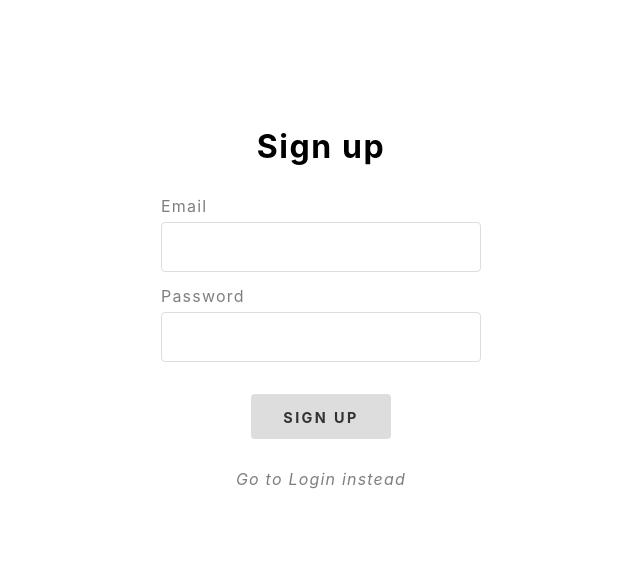
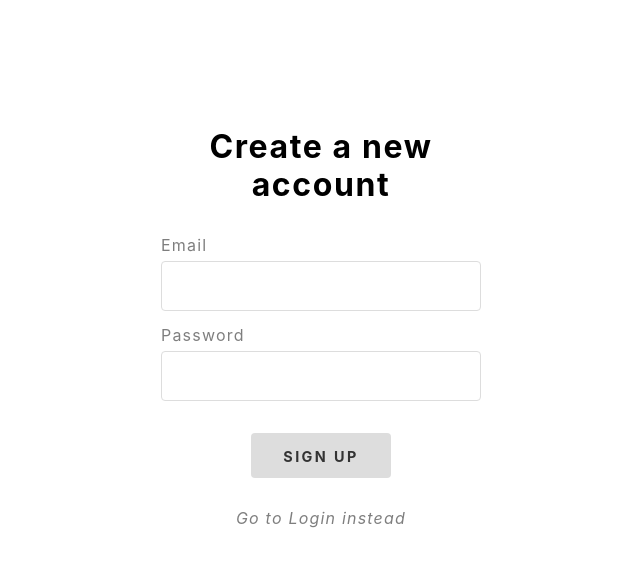
Before and after one commit to eeegor/ipps-client, a React app: page / in a window 1280 px wide. Shown: the top 566 px of the page, without its empty margins (319-959 px from the left). Built offline with nearby package versions, Linux system fonts and the light colour scheme.

Commit message:
fix: add title to signup and login components

```diff
--- a/src/components/Auth.jsx
+++ b/src/components/Auth.jsx
@@ -16,7 +16,7 @@ export const Auth = props => {
     return (
       <FormAuth
         type="login"
-        title="Log in"
+        title="Log in to existing account"
         submitLabel="Log in"
         onChange={(field, event) =>
           onSetFormAuthField(field, event.target.value)
@@ -30,7 +30,7 @@ export const Auth = props => {
   return (
     <FormAuth
       type="signup"
-      title="Sign up"
+      title="Create a new account"
       submitLabel="Sign up"
       onChange={(field, event) => onSetFormAuthField(field, event.target.value)}
       onSubmit={event => onSignup(event)}
```
